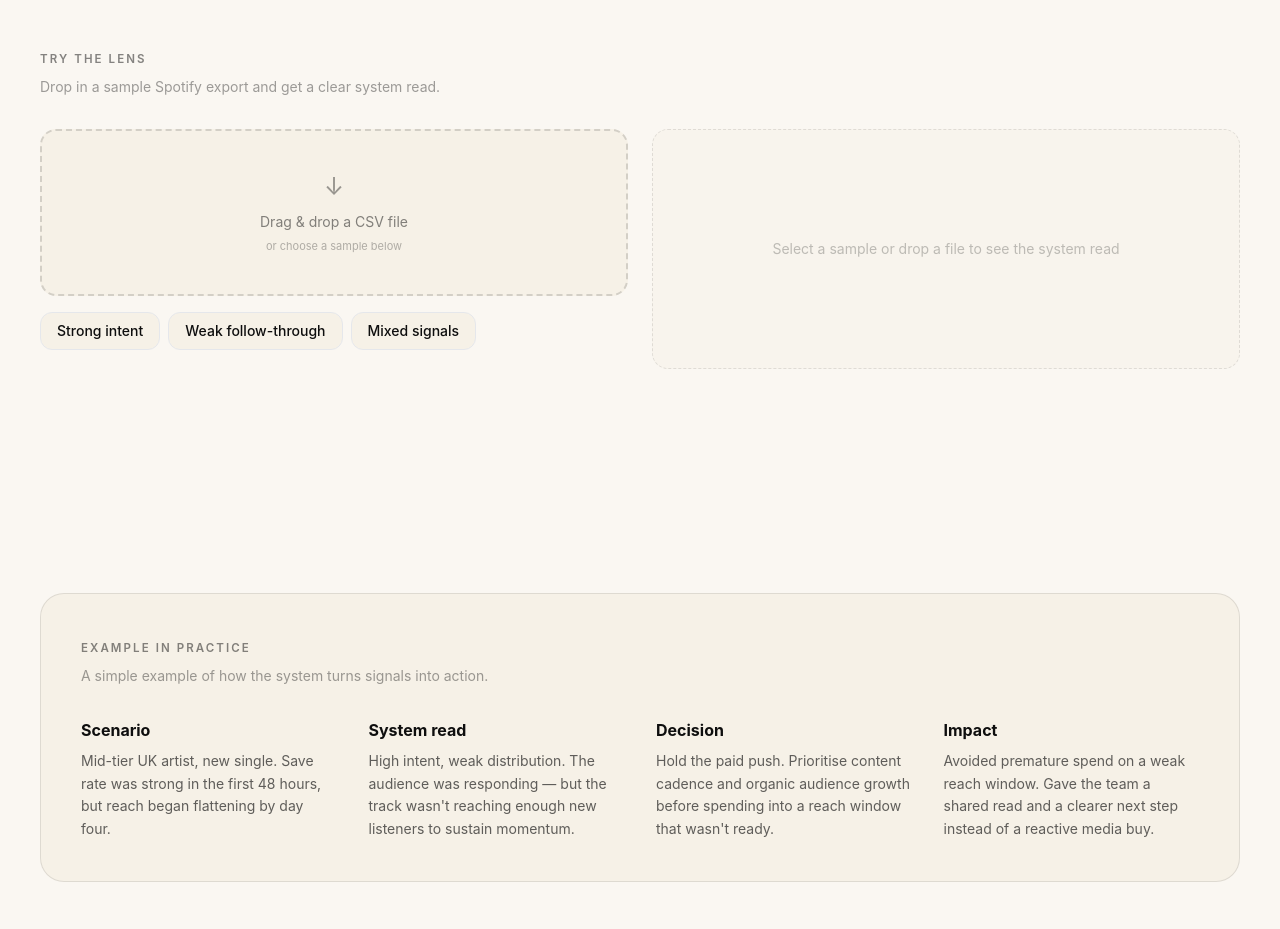
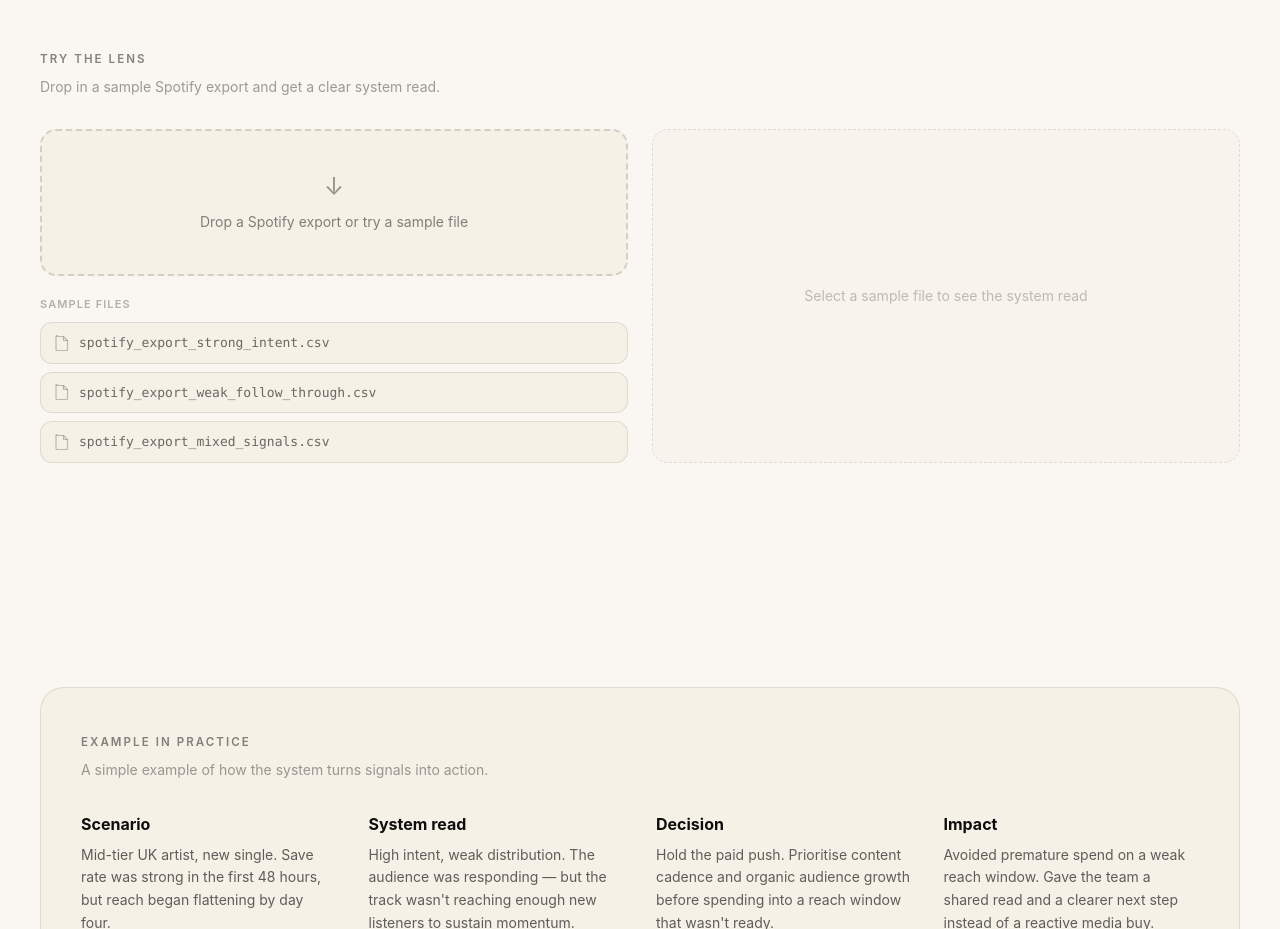
Before and after one commit to leondiaper-ai/music-decision-site, a Next.js app: page / in a window 1280 px wide. Shown: the part 4800-5729 px from the top of the page. Built offline with nearby package versions, Linux system fonts and the light colour scheme.

Commit message:
Refine Try the Lens: file-style chips, loading states, loaded indicator

```diff
--- a/components/TryTheLens.tsx
+++ b/components/TryTheLens.tsx
@@ -6,7 +6,7 @@ import { motion, AnimatePresence } from "framer-motion";
 /* ── Sample states ─────────────────────────────────────────── */
 
 interface LensOutput {
-  label: string;
+  filename: string;
   systemRead: string;
   recommendation: string;
   signals: string[];
@@ -14,7 +14,7 @@ interface LensOutput {
 
 const SAMPLES: LensOutput[] = [
   {
-    label: "Strong intent",
+    filename: "spotify_export_strong_intent.csv",
     systemRead: "High intent, healthy growth",
     recommendation:
       "Push now. Audience is responding and broadening — this is the window for paid amplification.",
@@ -25,7 +25,7 @@ const SAMPLES: LensOutput[] = [
     ],
   },
   {
-    label: "Weak follow-through",
+    filename: "spotify_export_weak_follow_through.csv",
     systemRead: "Initial spike, no sustained engagement",
     recommendation:
       "Hold spend. Revisit content strategy before next push — the audience isn't retaining.",
@@ -36,7 +36,7 @@ const SAMPLES: LensOutput[] = [
     ],
   },
   {
-    label: "Mixed signals",
+    filename: "spotify_export_mixed_signals.csv",
     systemRead: "High intent, weak distribution",
     recommendation:
       "Hold paid push. Focus on content cadence and audience growth before spending into a reach window that isn't ready.",
@@ -50,10 +50,9 @@ const SAMPLES: LensOutput[] = [
 
 /* ── Minimal CSV parser ────────────────────────────────────── */
 
-function classifyCSV(text: string): LensOutput {
+function classifyCSV(text: string, name: string): LensOutput {
   const lower = text.toLowerCase();
 
-  // Look for signals in the data
   const hasSaveHigh =
     lower.includes("save") &&
     (lower.includes("high") || lower.includes("above") || lower.includes("strong"));
@@ -66,29 +65,28 @@ function classifyCSV(text: string): LensOutput {
     lower.includes("growth") &&
     (lower.includes("rising") || lower.includes("expanding") || lower.includes("up"));
 
-  // Strong intent: high saves + expanding reach
-  if (hasSaveHigh && hasGrowth && !hasReachWeak) return SAMPLES[0];
-  // Weak follow-through: drop-off signals
-  if (hasDropOff && !hasSaveHigh) return SAMPLES[1];
-  // Default: mixed signals
-  return SAMPLES[2];
+  if (hasSaveHigh && hasGrowth && !hasReachWeak)
+    return { ...SAMPLES[0], filename: name };
+  if (hasDropOff && !hasSaveHigh) return { ...SAMPLES[1], filename: name };
+  return { ...SAMPLES[2], filename: name };
 }
 
 /* ── Component ─────────────────────────────────────────────── */
 
 export default function TryTheLens() {
   const [result, setResult] = useState<LensOutput | null>(null);
+  const [loadedFile, setLoadedFile] = useState<string | null>(null);
   const [dragging, setDragging] = useState(false);
   const [processing, setProcessing] = useState(false);
 
   const showResult = useCallback((output: LensOutput) => {
     setProcessing(true);
     setResult(null);
-    // Brief processing pause to feel real
+    setLoadedFile(output.filename);
     setTimeout(() => {
       setProcessing(false);
       setResult(output);
-    }, 600);
+    }, 700);
   }, []);
 
   const handleDrop = useCallback(
@@ -100,7 +98,7 @@ export default function TryTheLens() {
       const reader = new FileReader();
       reader.onload = (ev) => {
         const text = ev.target?.result as string;
-        showResult(classifyCSV(text));
+        showResult(classifyCSV(text, file.name));
       };
       reader.readAsText(file);
     },
@@ -132,7 +130,7 @@ export default function TryTheLens() {
 
           <div className="grid md:grid-cols-2 gap-6">
             {/* ── Left: Input ── */}
-            <div className="flex flex-col gap-4">
+            <div className="flex flex-col gap-5">
               {/* Drop zone */}
               <div
                 onDrop={handleDrop}
@@ -149,36 +147,68 @@ export default function TryTheLens() {
                   }
                 `}
               >
+                {loadedFile && !processing ? (
+                  <>
+                    <div className="text-lg mb-1 opacity-30">✓</div>
+                    <p className="text-sm text-ink/50 leading-relaxed">
+                      Loaded: <span className="font-mono text-ink/70">{loadedFile}</span>
+                    </p>
+                  </>
+                ) : processing ? (
+                  <>
+                    <span className="inline-block w-5 h-5 border-2 border-ink/15 border-t-electric rounded-full animate-spin mb-2" />
+                    <p className="text-sm text-ink/40 leading-relaxed">
+                      Reading <span className="font-mono">{loadedFile}</span>…
+                    </p>
+                  </>
+                ) : (
+                  <>
                     <div className="text-2xl mb-2 opacity-40">↓</div>
                     <p className="text-sm text-ink/50 leading-relaxed">
-                  Drag &amp; drop a CSV file
+                      Drop a Spotify export or try a sample file
                     </p>
-                <p className="text-[11px] text-ink/30 mt-1">
-                  or choose a sample below
-                </p>
+                  </>
+                )}
               </div>
 
-              {/* Sample buttons */}
-              <div className="flex flex-wrap gap-2">
+              {/* Sample file chips */}
+              <div>
+                <p className="text-[11px] text-ink/30 mb-2.5 uppercase tracking-widest font-semibold">
+                  Sample files
+                </p>
+                <div className="flex flex-col gap-2">
                   {SAMPLES.map((s) => (
                     <button
-                    key={s.label}
+                      key={s.filename}
                       onClick={() => showResult(s)}
-                    className="
-                      px-4 py-2 rounded-xl text-sm font-medium
-                      border border-ink/12 bg-cream
-                      hover:border-ink/30 hover:bg-cream/80
-                      transition-colors cursor-pointer
-                    "
+                      className={`
+                        group flex items-center gap-2.5 px-3.5 py-2.5
+                        rounded-xl text-left
+                        border transition-all cursor-pointer
+                        ${
+                          loadedFile === s.filename
+                            ? "border-electric/30 bg-electric/5"
+                            : "border-ink/10 bg-cream hover:border-ink/25"
+                        }
+                      `}
                     >
-                    {s.label}
+                      <span className="shrink-0 text-ink/25 text-xs">
+                        <svg width="14" height="16" viewBox="0 0 14 16" fill="none" xmlns="http://www.w3.org/2000/svg">
+                          <path d="M1 1.5h7.5L12.5 5.5v9a1 1 0 01-1 1h-9.5a1 1 0 01-1-1v-13a1 1 0 011-1z" stroke="currentColor" strokeWidth="1.2"/>
+                          <path d="M8.5 1.5v4h4" stroke="currentColor" strokeWidth="1.2"/>
+                        </svg>
+                      </span>
+                      <span className="font-mono text-[13px] text-ink/60 group-hover:text-ink/80 transition-colors truncate">
+                        {s.filename}
+                      </span>
                     </button>
                   ))}
                 </div>
               </div>
+            </div>
 
             {/* ── Right: Output ── */}
-            <div className="min-h-[240px] flex items-stretch">
+            <div className="min-h-[300px] flex items-stretch">
               <AnimatePresence mode="wait">
                 {processing ? (
                   <motion.div
@@ -198,7 +228,7 @@ export default function TryTheLens() {
                   </motion.div>
                 ) : result ? (
                   <motion.div
-                    key={result.label}
+                    key={result.filename}
                     initial={{ opacity: 0, y: 12 }}
                     animate={{ opacity: 1, y: 0 }}
                     exit={{ opacity: 0, y: -8 }}
@@ -260,7 +290,7 @@ export default function TryTheLens() {
                     "
                   >
                     <p className="text-sm text-ink/25 text-center px-6">
-                      Select a sample or drop a file to see the system read
+                      Select a sample file to see the system read
                     </p>
                   </motion.div>
                 )}
```
Lines whose indentation alone changed are shown as unchanged.
